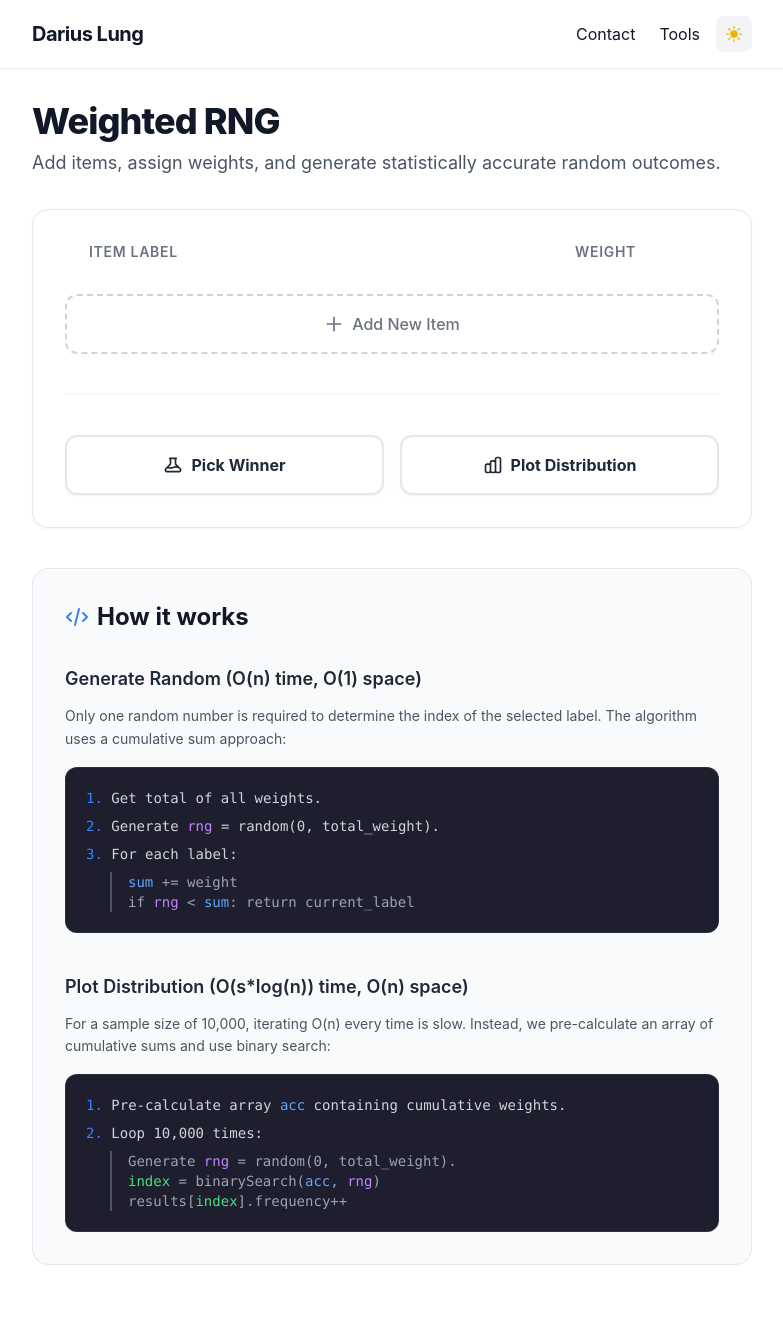
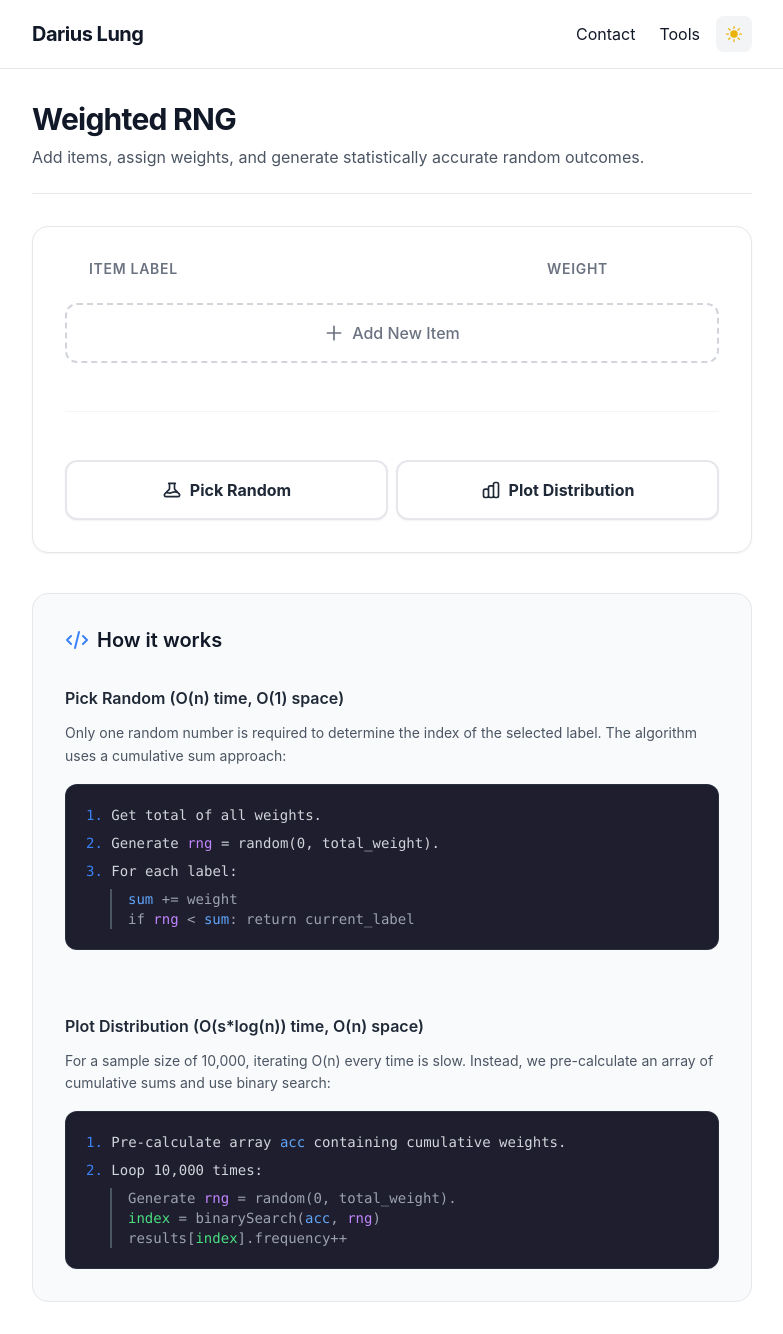
Before and after one commit to dariuslung/dariuslung.github.io, a Jekyll site: the page built from tools/weighted-rng.html, in a window 1280 px wide. Shown: the whole page, without its empty margins (248-1031 px from the left). Built offline with Jekyll 4.4.1, drawn with Linux system fonts in a browser that asks for light colours; a script that is not in the unit is left out; before the commit the page ends 1297 px from its top, so only the background shows below that.

Commit message:
Update: Style consistency

```diff
--- a/assets/css/styles.css
+++ b/assets/css/styles.css
@@ -616,6 +616,12 @@ video {
 .mt-8 {
   margin-top: 2rem;
 }
+.mt-12 {
+  margin-top: 3rem;
+}
+.mt-16 {
+  margin-top: 4rem;
+}
 .block {
   display: block;
 }
@@ -654,9 +660,6 @@ video {
 }
 .h-full {
   height: 100%;
-}
-.max-h-\[60vh\] {
-  max-height: 60vh;
 }
 .min-h-screen {
   min-height: 100vh;
@@ -685,6 +688,12 @@ video {
 }
 .w-full {
   width: 100%;
+}
+.w-12 {
+  width: 3rem;
+}
+.w-24 {
+  width: 6rem;
 }
 .max-w-2xl {
   max-width: 42rem;
@@ -770,15 +779,17 @@ video {
   margin-top: calc(0.5rem * calc(1 - var(--tw-space-y-reverse)));
   margin-bottom: calc(0.5rem * var(--tw-space-y-reverse));
 }
+.space-y-3 > :not([hidden]) ~ :not([hidden]) {
+  --tw-space-y-reverse: 0;
+  margin-top: calc(0.75rem * calc(1 - var(--tw-space-y-reverse)));
+  margin-bottom: calc(0.75rem * var(--tw-space-y-reverse));
+}
 .overflow-hidden {
   overflow: hidden;
 }
 .overflow-x-auto {
   overflow-x: auto;
 }
-.overflow-y-auto {
-  overflow-y: auto;
-}
 .whitespace-nowrap {
   white-space: nowrap;
 }
@@ -881,19 +892,19 @@ video {
   --tw-bg-opacity: 1;
   background-color: rgb(255 255 255 / var(--tw-bg-opacity, 1));
 }
-.bg-\[conic-gradient\(from_0deg\2c transparent_10\%\2c \#cbd5e1_90\%\2c \#cbd5e1_100\%\)\] {
-  background-image: conic-gradient(from 0deg,transparent 10%,#cbd5e1 90%,#cbd5e1 100%);
+.bg-\[conic-gradient\(from_0deg\2c transparent_70\%\2c \#cbd5e1_100\%\)\] {
+  background-image: conic-gradient(from 0deg,transparent 70%,#cbd5e1 100%);
 }
 .bg-gradient-to-r {
   background-image: linear-gradient(to right, var(--tw-gradient-stops));
 }
-.from-slate-300 {
-  --tw-gradient-from: #cbd5e1 var(--tw-gradient-from-position);
-  --tw-gradient-to: rgb(203 213 225 / 0) var(--tw-gradient-to-position);
+.from-blue-500 {
+  --tw-gradient-from: #3b82f6 var(--tw-gradient-from-position);
+  --tw-gradient-to: rgb(59 130 246 / 0) var(--tw-gradient-to-position);
   --tw-gradient-stops: var(--tw-gradient-from), var(--tw-gradient-to);
 }
-.to-slate-400 {
-  --tw-gradient-to: #94a3b8 var(--tw-gradient-to-position);
+.to-purple-500 {
+  --tw-gradient-to: #a855f7 var(--tw-gradient-to-position);
 }
 .fill-current {
   fill: currentColor;
@@ -989,6 +1000,15 @@ video {
 .pt-4 {
   padding-top: 1rem;
 }
+.pb-7 {
+  padding-bottom: 1.75rem;
+}
+.pt-12 {
+  padding-top: 3rem;
+}
+.text-justify {
+  text-align: justify;
+}
 .font-mono {
   font-family: ui-monospace, SFMono-Regular, Menlo, Monaco, Consolas, "Liberation Mono", "Courier New", monospace;
 }
@@ -1007,26 +1027,26 @@ video {
   font-size: 2.25rem;
   line-height: 2.5rem;
 }
+.text-lg {
+  font-size: 1.125rem;
+  line-height: 1.75rem;
+}
+.text-sm {
+  font-size: 0.875rem;
+  line-height: 1.25rem;
+}
+.text-xl {
+  font-size: 1.25rem;
+  line-height: 1.75rem;
+}
+.text-xs {
+  font-size: 0.75rem;
+  line-height: 1rem;
+}
 .text-base {
   font-size: 1rem;
   line-height: 1.5rem;
 }
-.text-lg {
-  font-size: 1.125rem;
-  line-height: 1.75rem;
-}
-.text-sm {
-  font-size: 0.875rem;
-  line-height: 1.25rem;
-}
-.text-xl {
-  font-size: 1.25rem;
-  line-height: 1.75rem;
-}
-.text-xs {
-  font-size: 0.75rem;
-  line-height: 1rem;
-}
 .font-bold {
   font-weight: 700;
 }
@@ -1051,6 +1071,10 @@ video {
 .tracking-wider {
   letter-spacing: 0.05em;
 }
+.text-\[\#1DB954\] {
+  --tw-text-opacity: 1;
+  color: rgb(29 185 84 / var(--tw-text-opacity, 1));
+}
 .text-blue-400 {
   --tw-text-opacity: 1;
   color: rgb(96 165 250 / var(--tw-text-opacity, 1));
@@ -1095,6 +1119,10 @@ video {
   --tw-text-opacity: 1;
   color: rgb(192 132 252 / var(--tw-text-opacity, 1));
 }
+.text-red-500 {
+  --tw-text-opacity: 1;
+  color: rgb(239 68 68 / var(--tw-text-opacity, 1));
+}
 .text-white {
   --tw-text-opacity: 1;
   color: rgb(255 255 255 / var(--tw-text-opacity, 1));
@@ -1102,14 +1130,6 @@ video {
 .text-yellow-500 {
   --tw-text-opacity: 1;
   color: rgb(234 179 8 / var(--tw-text-opacity, 1));
-}
-.text-red-500 {
-  --tw-text-opacity: 1;
-  color: rgb(239 68 68 / var(--tw-text-opacity, 1));
-}
-.text-\[\#1DB954\] {
-  --tw-text-opacity: 1;
-  color: rgb(29 185 84 / var(--tw-text-opacity, 1));
 }
 .antialiased {
   -webkit-font-smoothing: antialiased;
@@ -1195,6 +1215,11 @@ video {
   display: none;
 }
 
+.hover\:border-\[\#1DB954\]:hover {
+  --tw-border-opacity: 1;
+  border-color: rgb(29 185 84 / var(--tw-border-opacity, 1));
+}
+
 .hover\:border-blue-500:hover {
   --tw-border-opacity: 1;
   border-color: rgb(59 130 246 / var(--tw-border-opacity, 1));
@@ -1205,11 +1230,6 @@ video {
   border-color: rgb(156 163 175 / var(--tw-border-opacity, 1));
 }
 
-.hover\:border-\[\#1DB954\]:hover {
-  --tw-border-opacity: 1;
-  border-color: rgb(29 185 84 / var(--tw-border-opacity, 1));
-}
-
 .hover\:bg-\[\#1ed760\]:hover {
   --tw-bg-opacity: 1;
   background-color: rgb(30 215 96 / var(--tw-bg-opacity, 1));
@@ -1250,6 +1270,11 @@ video {
   background-color: rgb(220 38 38 / var(--tw-bg-opacity, 1));
 }
 
+.hover\:text-\[\#1ed760\]:hover {
+  --tw-text-opacity: 1;
+  color: rgb(30 215 96 / var(--tw-text-opacity, 1));
+}
+
 .hover\:text-blue-500:hover {
   --tw-text-opacity: 1;
   color: rgb(59 130 246 / var(--tw-text-opacity, 1));
@@ -1273,11 +1298,6 @@ video {
 .hover\:text-red-500:hover {
   --tw-text-opacity: 1;
   color: rgb(239 68 68 / var(--tw-text-opacity, 1));
-}
-
-.hover\:text-\[\#1ed760\]:hover {
-  --tw-text-opacity: 1;
-  color: rgb(30 215 96 / var(--tw-text-opacity, 1));
 }
 
 .hover\:opacity-100:hover {
@@ -1306,12 +1326,6 @@ video {
   box-shadow: var(--tw-ring-offset-shadow), var(--tw-ring-shadow), var(--tw-shadow, 0 0 #0000);
 }
 
-.focus\:ring-2:focus {
-  --tw-ring-offset-shadow: var(--tw-ring-inset) 0 0 0 var(--tw-ring-offset-width) var(--tw-ring-offset-color);
-  --tw-ring-shadow: var(--tw-ring-inset) 0 0 0 calc(2px + var(--tw-ring-offset-width)) var(--tw-ring-color);
-  box-shadow: var(--tw-ring-offset-shadow), var(--tw-ring-shadow), var(--tw-shadow, 0 0 #0000);
-}
-
 .focus\:ring-blue-500:focus {
   --tw-ring-opacity: 1;
   --tw-ring-color: rgb(59 130 246 / var(--tw-ring-opacity, 1));
@@ -1334,18 +1348,18 @@ video {
   animation: spin 1.5s linear infinite;
 }
 
-.group:hover .group-hover\:bg-\[conic-gradient\(from_0deg\2c transparent_20\%\2c \#64748b_60\%\2c \#0f172a_100\%\)\] {
-  background-image: conic-gradient(from 0deg,transparent 20%,#64748b 60%,#0f172a 100%);
+.group:hover .group-hover\:bg-\[conic-gradient\(from_0deg\2c transparent_20\%\2c \#3b82f6_60\%\2c \#c084fc_100\%\)\] {
+  background-image: conic-gradient(from 0deg,transparent 20%,#3b82f6 60%,#c084fc 100%);
+}
+
+.group:hover .group-hover\:text-\[\#1DB954\] {
+  --tw-text-opacity: 1;
+  color: rgb(29 185 84 / var(--tw-text-opacity, 1));
 }
 
 .group:hover .group-hover\:text-blue-600 {
   --tw-text-opacity: 1;
   color: rgb(37 99 235 / var(--tw-text-opacity, 1));
-}
-
-.group:hover .group-hover\:text-\[\#1DB954\] {
-  --tw-text-opacity: 1;
-  color: rgb(29 185 84 / var(--tw-text-opacity, 1));
 }
 
 .group:hover .group-hover\:opacity-100 {
@@ -1400,18 +1414,8 @@ video {
   background-color: rgb(17 24 39 / var(--tw-bg-opacity, 1));
 }
 
-.dark\:bg-\[conic-gradient\(from_0deg\2c transparent_10\%\2c \#475569_90\%\2c \#475569_100\%\)\]:is(.dark *) {
-  background-image: conic-gradient(from 0deg,transparent 10%,#475569 90%,#475569 100%);
-}
-
-.dark\:from-slate-600:is(.dark *) {
-  --tw-gradient-from: #475569 var(--tw-gradient-from-position);
-  --tw-gradient-to: rgb(71 85 105 / 0) var(--tw-gradient-to-position);
-  --tw-gradient-stops: var(--tw-gradient-from), var(--tw-gradient-to);
-}
-
-.dark\:to-slate-500:is(.dark *) {
-  --tw-gradient-to: #64748b var(--tw-gradient-to-position);
+.dark\:bg-\[conic-gradient\(from_0deg\2c transparent_70\%\2c \#475569_100\%\)\]:is(.dark *) {
+  background-image: conic-gradient(from 0deg,transparent 70%,#475569 100%);
 }
 
 .dark\:text-gray-100:is(.dark *) {
@@ -1444,6 +1448,11 @@ video {
   color: rgb(255 255 255 / var(--tw-text-opacity, 1));
 }
 
+.dark\:hover\:border-\[\#1DB954\]:hover:is(.dark *) {
+  --tw-border-opacity: 1;
+  border-color: rgb(29 185 84 / var(--tw-border-opacity, 1));
+}
+
 .dark\:hover\:border-blue-400:hover:is(.dark *) {
   --tw-border-opacity: 1;
   border-color: rgb(96 165 250 / var(--tw-border-opacity, 1));
@@ -1457,11 +1466,6 @@ video {
 .dark\:hover\:border-gray-400:hover:is(.dark *) {
   --tw-border-opacity: 1;
   border-color: rgb(156 163 175 / var(--tw-border-opacity, 1));
-}
-
-.dark\:hover\:border-\[\#1DB954\]:hover:is(.dark *) {
-  --tw-border-opacity: 1;
-  border-color: rgb(29 185 84 / var(--tw-border-opacity, 1));
 }
 
 .dark\:hover\:bg-blue-900\/10:hover:is(.dark *) {
@@ -1517,18 +1521,14 @@ video {
   color: rgb(255 255 255 / var(--tw-text-opacity, 1));
 }
 
-.group:hover .dark\:group-hover\:bg-\[conic-gradient\(from_0deg\2c transparent_20\%\2c \#94a3b8_60\%\2c \#f8fafc_100\%\)\]:is(.dark *) {
-  background-image: conic-gradient(from 0deg,transparent 20%,#94a3b8 60%,#f8fafc 100%);
+.group:hover .dark\:group-hover\:text-\[\#1DB954\]:is(.dark *) {
+  --tw-text-opacity: 1;
+  color: rgb(29 185 84 / var(--tw-text-opacity, 1));
 }
 
 .group:hover .dark\:group-hover\:text-blue-400:is(.dark *) {
   --tw-text-opacity: 1;
   color: rgb(96 165 250 / var(--tw-text-opacity, 1));
-}
-
-.group:hover .dark\:group-hover\:text-\[\#1DB954\]:is(.dark *) {
-  --tw-text-opacity: 1;
-  color: rgb(29 185 84 / var(--tw-text-opacity, 1));
 }
 
 @media (min-width: 640px) {
--- a/tools/weighted-rng.html
+++ b/tools/weighted-rng.html
@@ -4,38 +4,37 @@ title: Weighted RNG
 ---
 
 <div class="max-w-4xl mx-auto">
-    <div class="mb-8">
-        <h1 class="text-4xl font-extrabold tracking-tight text-gray-900 dark:text-white mb-2 transition-colors duration-300">Weighted RNG</h1>
-        <p class="text-lg text-gray-600 dark:text-gray-400 transition-colors duration-300">Add items, assign weights, and generate statistically accurate random outcomes.</p>
+    <div class="mb-8 border-b border-gray-200 dark:border-gray-800 pb-6 transition-colors duration-300">
+        <h1 class="text-3xl font-bold tracking-tight text-gray-900 dark:text-gray-100 mb-2 transition-colors duration-300">Weighted RNG</h1>
+        <p class="text-gray-600 dark:text-gray-400 transition-colors duration-300">Add items, assign weights, and generate statistically accurate random outcomes.</p>
     </div>
 
     <div class="bg-white dark:bg-gray-800 rounded-2xl shadow-sm border border-gray-200 dark:border-gray-700 p-6 sm:p-8 mb-10 transition-colors duration-300">
-
-        <div class="flex gap-3 mb-4 text-sm font-semibold text-gray-500 dark:text-gray-400 uppercase tracking-wider transition-colors duration-300">
-            <div class="flex-1 pl-6">Item Label</div>
-            <div class="w-28 pl-6">Weight</div>
-            <div class="w-11"></div>
+        <div class="flex gap-3 mb-4 pl-6 pr-4 text-sm font-semibold text-gray-500 dark:text-gray-400 uppercase tracking-wider transition-colors duration-300">
+            <div class="flex-1">Item Label</div>
+            <div class="w-24">Weight</div>
+            <div class="w-12"></div>
         </div>
 
-        <div id="sample_input" class="hidden gap-3 mb-2 items-center group">
-            <input type="text" name="label" class="item-input flex-1 bg-gray-50 dark:bg-gray-900 border border-gray-200 dark:border-gray-600 text-gray-900 dark:text-gray-100 rounded-xl pl-6 pr-4 py-2.5 focus:outline-none focus:border-blue-500 focus:ring-1 focus:ring-blue-500 transition-all font-medium shadow-inner" placeholder="Label" aria-label="Label">
-            <input type="number" name="weight" class="item-input w-28 bg-gray-50 dark:bg-gray-900 border border-gray-200 dark:border-gray-600 text-gray-900 dark:text-gray-100 rounded-xl pl-6 pr-4 py-2.5 focus:outline-none focus:border-blue-500 focus:ring-1 focus:ring-blue-500 transition-all font-mono shadow-inner" value="1" step="0.001" min="0" aria-label="Weight">
-            <button class="remove-btn text-gray-400 hover:text-red-500 hover:bg-red-50 dark:hover:bg-red-900/20 dark:hover:text-red-400 p-2.5 rounded-xl transition-colors" type="button" aria-label="Remove">
+        <div id="sample_input" class="hidden gap-3 mb-3 items-center group">
+            <input type="text" name="label" class="item-input flex-1 bg-gray-50 dark:bg-gray-900 border border-gray-200 dark:border-gray-600 text-gray-900 dark:text-gray-100 rounded-xl pl-6 pr-4 py-4 focus:outline-none focus:border-blue-500 focus:ring-1 focus:ring-blue-500 transition-all font-medium shadow-inner" placeholder="Label" aria-label="Label">
+            <input type="number" name="weight" class="item-input w-24 bg-gray-50 dark:bg-gray-900 border border-gray-200 dark:border-gray-600 text-gray-900 dark:text-gray-100 rounded-xl pl-6 pr-4 py-4 focus:outline-none focus:border-blue-500 focus:ring-1 focus:ring-blue-500 transition-all font-mono shadow-inner" value="1" step="0.001" min="0" aria-label="Weight">
+            <button class="remove-btn text-gray-400 hover:text-red-500 hover:bg-red-50 dark:hover:bg-red-900/20 dark:hover:text-red-400 p-4 rounded-xl transition-colors" type="button" aria-label="Remove">
                 <svg class="w-5 h-5" fill="none" stroke="currentColor" viewBox="0 0 24 24"><path stroke-linecap="round" stroke-linejoin="round" stroke-width="2" d="M19 7l-.867 12.142A2 2 0 0116.138 21H7.862a2 2 0 01-1.995-1.858L5 7m5 4v6m4-6v6m1-10V4a1 1 0 00-1-1h-4a1 1 0 00-1 1v3M4 7h16"></path></svg>
             </button>
         </div>
 
-        <div id="input_container" class="mb-8"></div>
+        <div id="input_container" class="space-y-3 mb-6"></div>
 
         <button id="add_input_btn" class="w-full py-4 border-2 border-dashed border-gray-300 dark:border-gray-600 rounded-xl text-gray-500 dark:text-gray-400 hover:border-blue-500 hover:text-blue-500 dark:hover:border-blue-400 dark:hover:text-blue-400 hover:bg-blue-50 dark:hover:bg-blue-900/10 transition-colors font-medium flex items-center justify-center gap-2" type="button">
             <svg class="w-5 h-5" fill="none" stroke="currentColor" viewBox="0 0 24 24"><path stroke-linecap="round" stroke-linejoin="round" stroke-width="2" d="M12 4v16m8-8H4"></path></svg>
             Add New Item
         </button>
 
-        <div class="space-x-4 mt-10 pt-10 border-t border-gray-100 dark:border-gray-700 flex flex-col sm:flex-row transition-colors duration-300">
+        <div class="mt-12 pt-12 border-t border-gray-100 dark:border-gray-700 flex flex-col sm:flex-row transition-colors duration-300 gap-2">
             <button id="rand_btn" class="flex-1 bg-white hover:bg-gray-100 dark:bg-gray-800 dark:hover:bg-gray-700 text-gray-800 dark:text-gray-200 border-2 border-gray-200 hover:border-gray-400 dark:border-gray-600 dark:hover:border-gray-400 shadow-sm px-6 py-4 rounded-xl font-bold transition-all duration-300 flex items-center justify-center gap-2" type="button">
                 <svg class="w-5 h-5" fill="none" stroke="currentColor" viewBox="0 0 24 24"><path stroke-linecap="round" stroke-linejoin="round" stroke-width="2" d="M19.428 15.428a2 2 0 00-1.022-.547l-2.387-.477a6 6 0 00-3.86.517l-.318.158a6 6 0 01-3.86.517L6.05 15.21a2 2 0 00-1.806.547M8 4h8l-1 1v5.172a2 2 0 00.586 1.414l5 5c1.26 1.26.367 3.414-1.415 3.414H4.828c-1.782 0-2.674-2.154-1.414-3.414l5-5A2 2 0 009 10.172V5L8 4z"></path></svg>
-                Pick Winner
+                Pick Random
             </button>
             <button id="dstb_btn" class="flex-1 bg-white hover:bg-gray-100 dark:bg-gray-800 dark:hover:bg-gray-700 text-gray-800 dark:text-gray-200 border-2 border-gray-200 hover:border-gray-400 dark:border-gray-600 dark:hover:border-gray-400 shadow-sm px-6 py-4 rounded-xl font-bold transition-all duration-300 flex items-center justify-center gap-2" type="button">
                 <svg class="w-5 h-5" fill="none" stroke="currentColor" viewBox="0 0 24 24"><path stroke-linecap="round" stroke-linejoin="round" stroke-width="2" d="M9 19v-6a2 2 0 00-2-2H5a2 2 0 00-2 2v6a2 2 0 002 2h2a2 2 0 002-2zm0 0V9a2 2 0 012-2h2a2 2 0 012 2v10m-6 0a2 2 0 002 2h2a2 2 0 002-2m0 0V5a2 2 0 012-2h2a2 2 0 012 2v14a2 2 0 01-2 2h-2a2 2 0 01-2-2z"></path></svg>
@@ -47,14 +46,13 @@ title: Weighted RNG
     <div id="dstb_container" class="w-full mb-12 overflow-hidden bg-white dark:bg-gray-800 rounded-2xl shadow-sm border border-gray-200 dark:border-gray-700 p-6 empty:hidden transition-colors duration-300"></div>
 
     <div class="bg-gray-50 dark:bg-gray-800/50 rounded-2xl p-6 sm:p-8 border border-gray-200 dark:border-gray-700 transition-colors duration-300">
-        <h2 class="text-2xl font-bold mb-8 text-gray-900 dark:text-white flex items-center gap-2 transition-colors duration-300">
+        <h2 class="text-xl font-semibold mb-8 text-gray-900 dark:text-gray-100 flex items-center gap-2 transition-colors duration-300">
             <svg class="w-6 h-6 text-blue-500" fill="none" stroke="currentColor" viewBox="0 0 24 24"><path stroke-linecap="round" stroke-linejoin="round" stroke-width="2" d="M10 20l4-16m4 4l4 4-4 4M6 16l-4-4 4-4"></path></svg>
             How it works
         </h2>
 
-        <div class="space-y-10">
         <div>
-                <h3 class="text-lg font-semibold mb-3 text-gray-800 dark:text-gray-200">Generate Random (O(n) time, O(1) space)</h3>
+            <h3 class="text-base font-semibold mb-3 text-gray-800 dark:text-gray-200">Pick Random (O(n) time, O(1) space)</h3>
             <p class="text-gray-600 dark:text-gray-400 mb-4 text-sm leading-relaxed">Only one random number is required to determine the index of the selected label. The algorithm uses a cumulative sum approach:</p>
 
             <div class="bg-[#1e1e2e] rounded-xl p-5 shadow-inner border border-gray-700/50 font-mono text-sm overflow-x-auto">
@@ -71,8 +69,8 @@ title: Weighted RNG
             </div>
         </div>
 
-            <div>
-                <h3 class="text-lg font-semibold mb-3 text-gray-800 dark:text-gray-200">Plot Distribution (O(s*log(n)) time, O(n) space)</h3>
+        <div class="mt-16">
+            <h3 class="text-base font-semibold mb-3 text-gray-800 dark:text-gray-200">Plot Distribution (O(s*log(n)) time, O(n) space)</h3>
             <p class="text-gray-600 dark:text-gray-400 mb-4 text-sm leading-relaxed">For a sample size of 10,000, iterating O(n) every time is slow. Instead, we pre-calculate an array of cumulative sums and use binary search:</p>
 
             <div class="bg-[#1e1e2e] rounded-xl p-5 shadow-inner border border-gray-700/50 font-mono text-sm overflow-x-auto">
@@ -90,6 +88,5 @@ title: Weighted RNG
         </div>
     </div>
 </div>
-</div>
 
 <script type="module" src="/assets/js/weighted-rng.js"></script>
```
Also changed, not shown: contact.html (+11 -12 lines), index.html (+7 -26 lines), tools.html (+5 -5 lines). Lines whose indentation alone changed are shown as unchanged.
